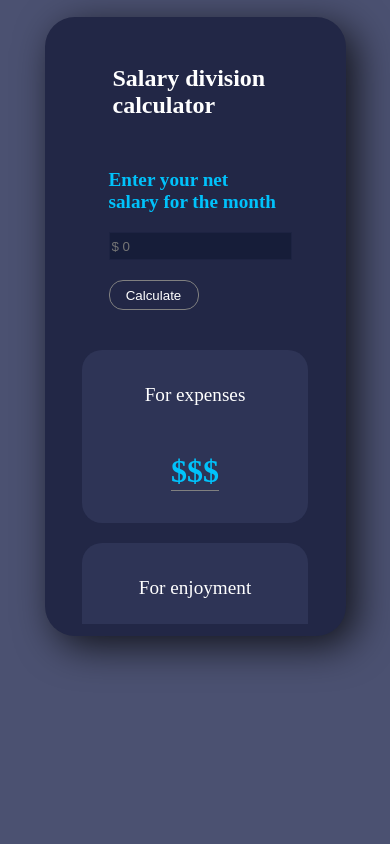
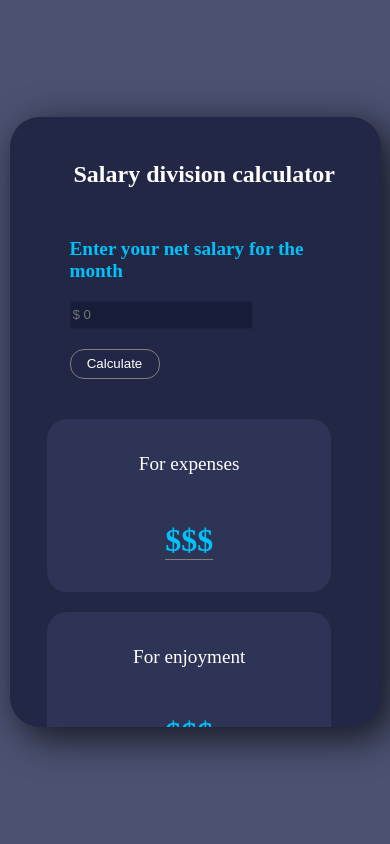
Before and after one commit to JuanVRamirez/Spending_and_Savings_Calculator, a plain HTML site: page index.html in a window 390 px wide. Drawn offline with Linux system fonts and the light colour scheme.

Commit message:
Mobile screen changes

```diff
--- a/styles.css
+++ b/styles.css
@@ -77,6 +77,7 @@ box-shadow: 16px 14px 26px -14px rgba(112,112,112,1);
     margin: 10px;
     background-color: #2E3456;
     border-radius: 20px;
+    max-width: 90%;
 
 }
 .money_container p:nth-child(1){
@@ -93,12 +94,13 @@ box-shadow: 16px 14px 26px -14px rgba(112,112,112,1);
 
 @media (max-width: 630px){
     .calculator_container{
-        width: 70%;
-        height: 70%;
-        position: absolute;
-        top: 2%;
+        width: 90%;
+        margin: 10% auto;
+        padding: 10px;
     }
     .result_container {
+        margin: 10px auto;
+        height: auto;
         grid-template-columns: 1fr;
         grid-auto-flow: row;
         overflow: scroll;
```
